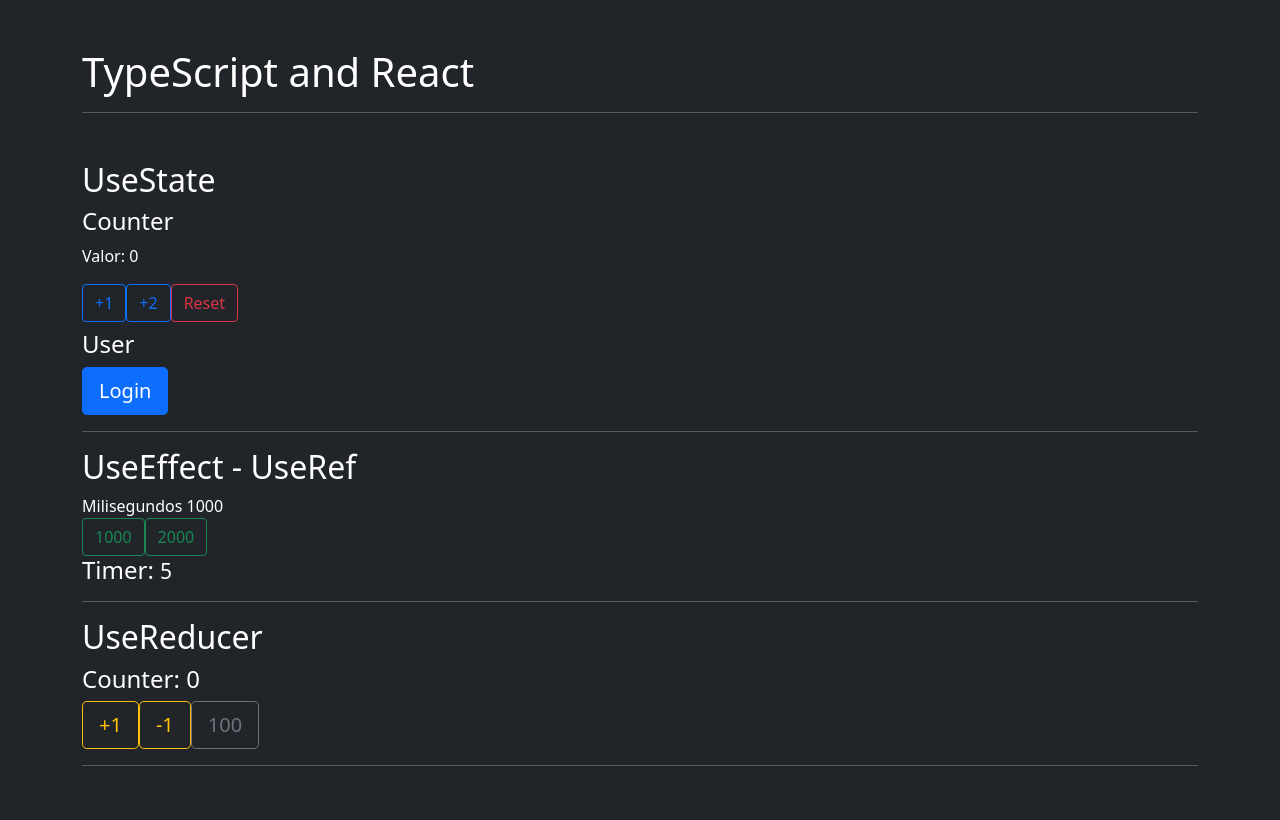
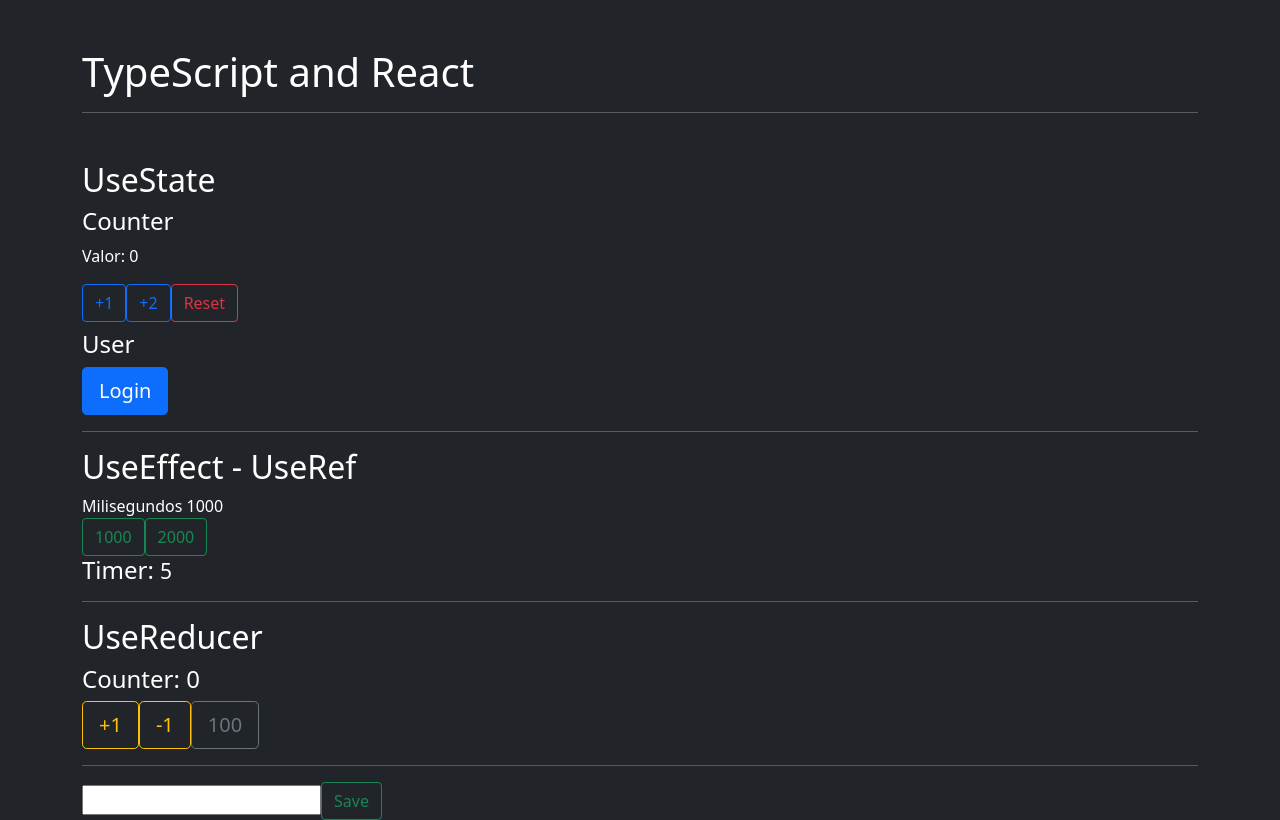
Before and after one commit to EstiBv/Learning-React-with-TypeScript, a React (Create React App) app: page / in a window 1280 px wide. Built offline with nearby package versions, Linux system fonts and the light colour scheme.

Commit message:
component form

```diff
--- a/src/components/App.tsx
+++ b/src/components/App.tsx
@@ -7,8 +7,9 @@ import User from "./useState/User";
 import IUser from "./useState/interface/interface";
 import TimerParent from "./useEffRef/TimerParent";
 import CounterRed from "./useRed/CounterRed";
+import Form from "./form/Form";
 
-const App: React.FC = () => {
+function App(): JSX.Element {
   const [user, setUser] = useState<IUser>();
 
   // events
@@ -43,8 +44,11 @@ const App: React.FC = () => {
           <hr />
         </section>
       </main>
+      <aside>
+        <Form />
+      </aside>
     </React.Fragment>
   );
-};
+}
 
 export default App;
--- /dev/null
+++ b/src/components/form/Form.tsx
@@ -0,0 +1,42 @@
+import { useState } from "react";
+
+type FormElement = React.FormEvent<HTMLFormElement>;
+
+interface ITask {
+  name: string;
+  done: boolean;
+}
+
+const Form = () => {
+  const [newTask, setNewTask] = useState<string>("");
+  const [tasks, setTasks] = useState<ITask[]>([]);
+
+  const handleSubmit = (ev: FormElement) => {
+    ev.preventDefault();
+    addTask(newTask);
+    setNewTask("");
+    console.log("enviando", tasks);
+  };
+
+  // recibes tareas que son string
+  const addTask = (name: string) => {
+    // añades las tareas y añades una nueva
+    const newTasks: ITask[] = [...tasks, { name: name, done: false }];
+    setTasks(newTasks);
+  };
+  return (
+    <form onSubmit={handleSubmit}>
+      <label htmlFor="text">
+        <input
+          type="text"
+          id="text"
+          onChange={(e) => setNewTask(e.target.value)}
+          value={newTask}
+        />
+      </label>
+      <button className="btn btn-outline-success">Save</button>
+    </form>
+  );
+};
+
+export default Form;
--- a/src/components/useState/User.tsx
+++ b/src/components/useState/User.tsx
@@ -1,5 +1,5 @@
 const User = (props: UserProps) => {
-  console.log(props);
+  // console.log(props);
   const loginUser = () => {
     props.handleUser();
   };
```
Also changed, not shown: src/index.tsx (+38 -2 lines).
